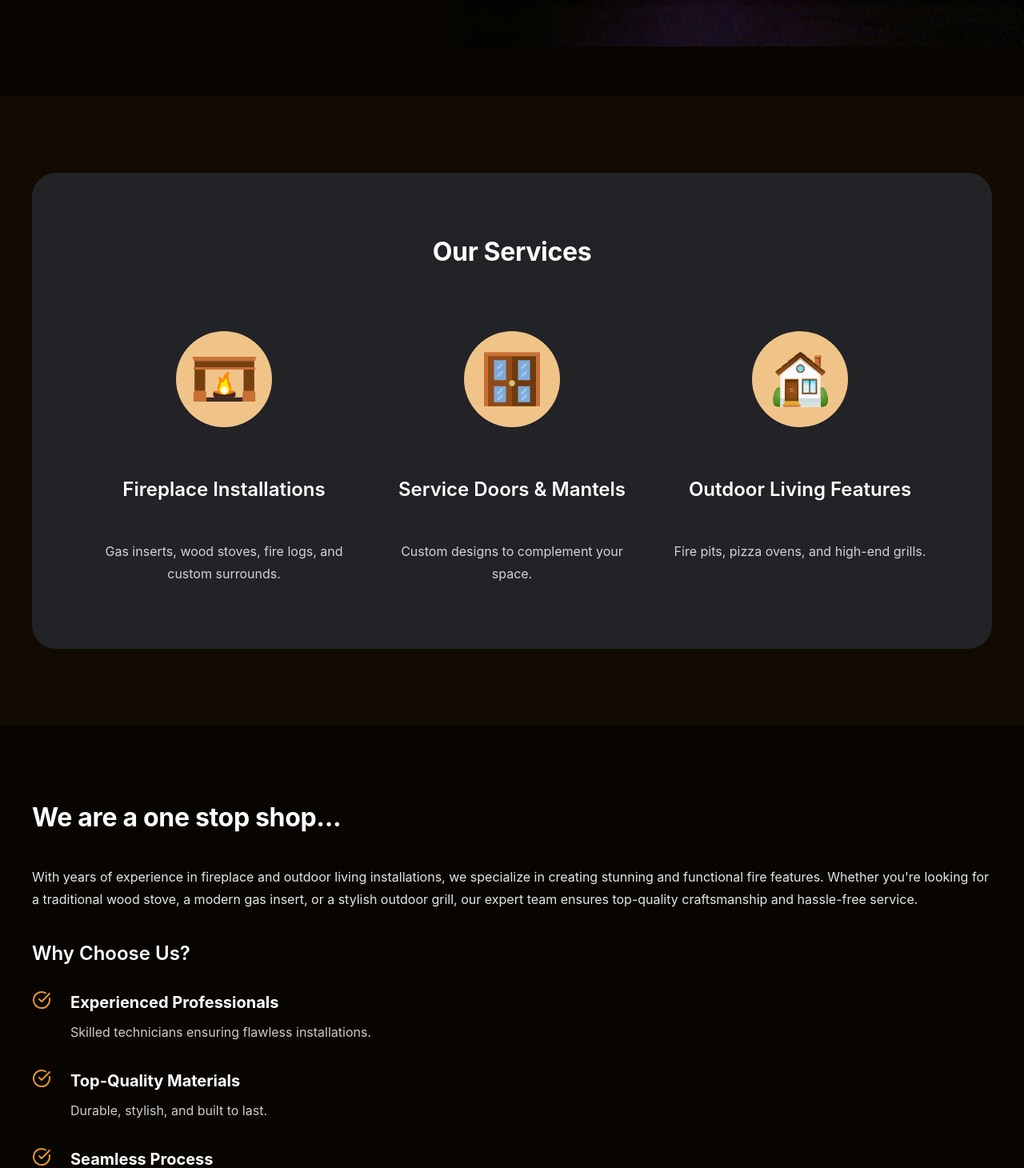
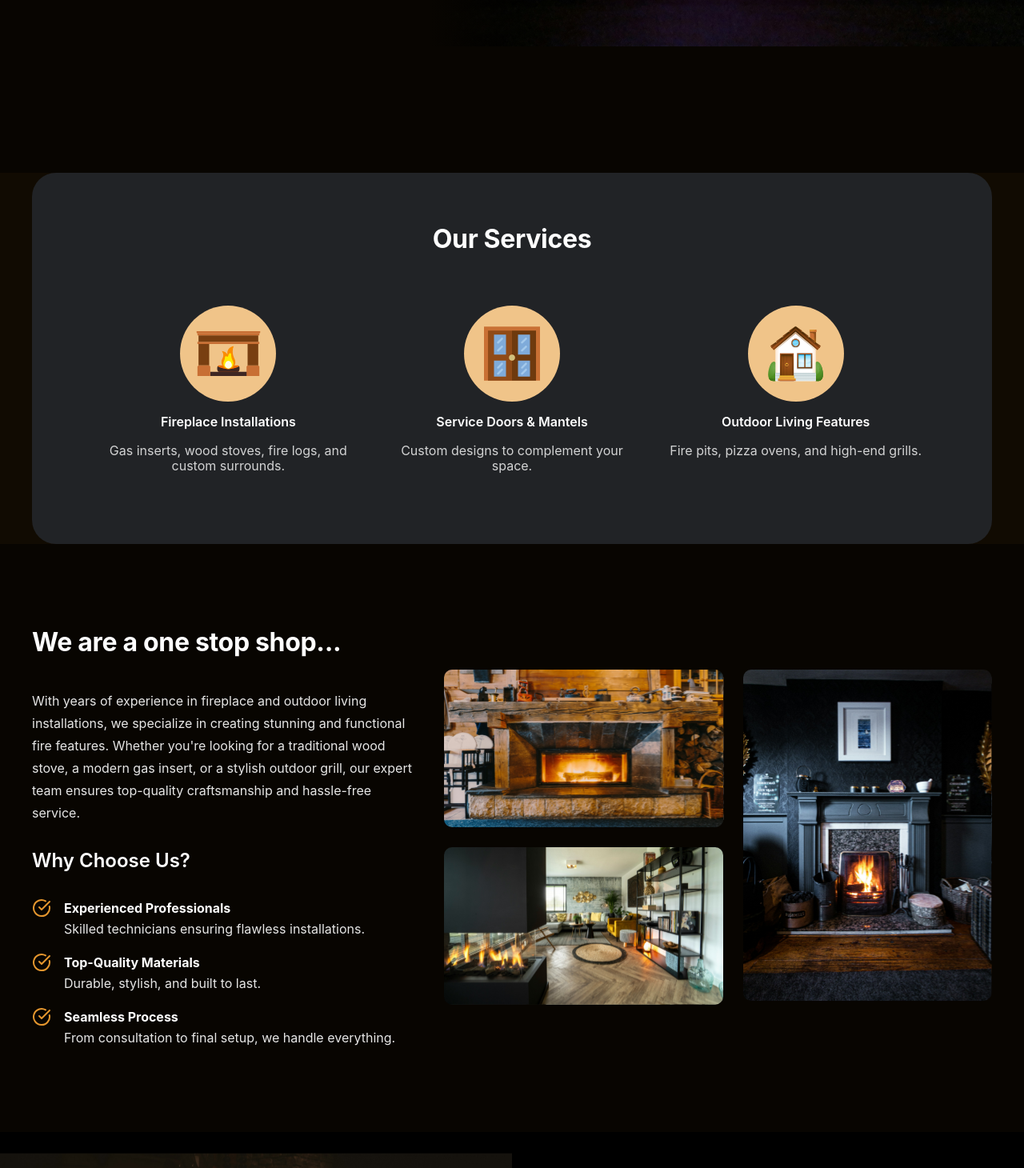
Before and after one commit to yannycastrillon/zosemax, a React (Vite) app: page / in a window 1280 px wide. Shown: the part 660-2120 px from the top of the page at 80% size. Built offline with nearby package versions, Linux system fonts and the light colour scheme.

Commit message:
Add styling and follow figma conventions fonts, spaces, margins, paddings and alignments for the HomePage

```diff
--- a/src/assets/pages/HomePage/ChooseUs/FireplaceFirstImg.tsx
+++ b/src/assets/pages/HomePage/ChooseUs/FireplaceFirstImg.tsx
@@ -5,9 +5,10 @@ interface FireplaceFirstImgProps {
   alt?: string;
 };
 
-const FireplaceFirstImg: FC<FireplaceFirstImgProps> = ({ className }) => {
+const FireplaceFirstImg: FC<FireplaceFirstImgProps> = ({ className, alt }) => {
   return (
     <svg width="350" height="197" viewBox="0 0 350 197" fill="none" xmlns="http://www.w3.org/2000/svg" xlinkHref="http://www.w3.org/1999/xlink" className={className}>
+      <rect width="349.287" height="197" rx="10" fill="url(#pattern0_11_214)" />
       <defs>
         <pattern id="pattern0_11_214" patternContentUnits="objectBoundingBox" width="1" height="1">
           <use xlinkHref="#image0_11_214" transform="scale(0.000400198 0.000709562)"/>
--- /dev/null
+++ b/src/lib/utils.ts
@@ -0,0 +1,6 @@
+import { type ClassValue, clsx } from "clsx";
+import { twMerge } from "tailwind-merge";
+
+export function cn(...inputs: ClassValue[]) {
+  return twMerge(clsx(inputs));
+}
--- a/src/pages/HomePage/HomePage.module.scss
+++ b/src/pages/HomePage/HomePage.module.scss
@@ -42,37 +42,33 @@
       padding-bottom: $spacing-2xl;
     }
 
-    h1 {
-      margin-bottom: $spacing-lg;
+    p {
+      font-size: $font-size-lg;
+      opacity: 0.9;
     }
 
-    p {
-      margin-bottom: $spacing-xl;
-      font-size: $font-size-lg;
-      opacity: 0.9;
+    &FreeQuoteButton {
+      margin-top: $spacing-xl;
     }
   }
 }
 
 .services {
-  padding: $spacing-4xl 0;
+  margin-top: $spacing-4xl;
   background-color: lighten($primary-black, 2%);
 
   &Card {
     background-color: $secondary-black;
     border-radius: $border-radius-xl;
-    padding: $spacing-3xl;
+    padding: $spacing-2xl $spacing-3xl;
     text-align: center;
-
-    h2 {
-      margin-bottom: $spacing-3xl;
-    }
   }
 
   &Grid {
+    margin-top: $spacing-2xl;
     display: grid;
     grid-template-columns: repeat(3, 1fr);
-    gap: $spacing-xl;
+    gap: $spacing-md;
 
     @media (max-width: $breakpoint-lg) {
       grid-template-columns: 1fr;
@@ -84,19 +80,8 @@
     display: flex;
     flex-direction: column;
     align-items: center;
-    gap: $spacing-md;
 
-    h3 {
-      margin: $spacing-md 0;
-    }
-
-    p {
-      color: rgba($white, 0.8);
-      margin: 0;
-    }
-  }
-
-  &Icon {
+    .servicesIcon {
       width: 120px;
       height: 120px;
       background-color: $secondary-orange;
@@ -104,22 +89,51 @@
       display: flex;
       align-items: center;
       justify-content: center;
-    margin-bottom: $spacing-sm;
 
       img {
-      width: 60px;
-      height: 60px;
+        width: 80px;
+        height: 80px;
+      }
+    }
+
+    .servicesTitle {
+      margin-top: $spacing-sm;
+      font-size: $font-size-base;
+      color: $white;
+      font-weight: $font-weight-semibold;
+    }
+
+    .servicesDescription {
+      margin-top: $spacing-sm;
+      color: rgba($white, 0.8);
+      line-height: 19px;
+      align-items: center;
     }
   }
 }
 
 .about {
-  padding: $spacing-4xl 0;
+  margin-top: $spacing-104;
+  display: grid;
+  grid-template-columns: repeat(1, 1fr);
+
+  &Container {
+    display: grid;
+    grid-template-columns: repeat(2, 1fr);
+    gap: $spacing-xl;
+    justify-items: end;
+    align-items: center;
+
+    @media (max-width: $breakpoint-lg) {
+      grid-template-columns: 1fr;
+    }
+  }
 
   .container {
     display: grid;
     grid-template-columns: 1fr 1fr;
     gap: $spacing-3xl;
+    justify-items: end;
 
     @media (max-width: $breakpoint-lg) {
       grid-template-columns: 1fr;
@@ -127,21 +141,20 @@
   }
 
   &Content {
-    h2 {
-      margin-bottom: $spacing-xl;
+    &Description {
+      margin-top: $spacing-xl;
     }
 
     h3 {
-      margin: $spacing-xl 0 $spacing-lg;
+      margin: $spacing-lg 0;
     }
   }
 
   &Images {
     display: grid;
     grid-template-columns: repeat(2, 1fr);
-    grid-template-rows: repeat(2, 1fr);
+    grid-template-rows: repeat(1, 1fr);
     gap: $spacing-md;
-    aspect-ratio: 4/3;
 
     img {
       width: 100%;
@@ -154,17 +167,26 @@
       }
     }
   }
+
+  &ImageContainerOneTwo {
+    display: grid;
+    justify-content: end;
+
+    .aboutImage1 {
+      margin-bottom: $spacing-md;
+    }
+  }
 }
 
 .benefits {
   display: flex;
   flex-direction: column;
-  gap: $spacing-lg;
+  gap: $spacing-sm;
 }
 
 .benefit {
   display: flex;
-  gap: $spacing-md;
+  gap: $spacing-sm;
   align-items: flex-start;
 
   &Icon {
@@ -174,20 +196,23 @@
     flex-shrink: 0;
   }
 
+  &Content {
     h4 {
-    font-size: $font-size-lg;
-    margin-bottom: $spacing-xs;
+      font-size: $font-size-base;
+      font-weight: $font-weight-bold;
     }
 
     p {
       margin: 0;
-    color: rgba($white, 0.8);
+    }
+
   }
 }
 
 .cta {
+  margin-top: $spacing-104;
   position: relative;
-  height: 600px;
+  height: 480px;
   background-color: darken($primary-black, 5%);
   overflow: hidden;
 
--- a/src/pages/HomePage/HomePage.tsx
+++ b/src/pages/HomePage/HomePage.tsx
@@ -1,5 +1,7 @@
 import { Link } from 'react-router-dom';
 import { CheckCircleIcon } from 'lucide-react';
+import { cn } from '@/lib/utils';
+
 // Images
 import FireplaceWoodBurningImg from "@/assets/pages/HomePage/header/FireplaceWoodBurningImg";
 import ContactFireplaceHouseChairImg from "@/assets/pages/ContactsPage/ContactFireplaceHouseChairImg";
@@ -62,13 +64,14 @@ export const HomePage = () => {
               bring warmth and style to your space with professional
               installation services.
             </p>
-            <Link to="/contact" className="button button--primary">
+            <Link to="/contact" className={cn("button button--primary", styles.heroFreeQuoteButton)}>
               Get a Free Quote
             </Link>
           </div>
         </div>
       </section>
 
+      {/* Our Services Section */}
       <section className={styles.services}>
         <div className="container">
           <div className={styles.servicesCard}>
@@ -79,8 +82,8 @@ export const HomePage = () => {
                   <div className={styles.servicesIcon}>
                     {service.component}
                   </div>
-                  <h3>{service.title}</h3>
-                  <p>{service.description}</p>
+                  <h3 className={styles.servicesTitle}>{service.title}</h3>
+                  <p className={styles.servicesDescription}>{service.description}</p>
                 </div>
               ))}
             </div>
@@ -88,11 +91,12 @@ export const HomePage = () => {
         </div>
       </section>
 
+      {/* Choose Us section */}
       <section className={styles.about}>
-        <div className="container">
+        <div className={cn("container", styles.aboutContainer)}>
           <div className={styles.aboutContent}>
             <h2>We are a one stop shop...</h2>
-            <p>
+            <p className={styles.aboutContentDescription}>
               With years of experience in fireplace and outdoor living
               installations, we specialize in creating stunning and functional
               fire features. Whether you're looking for a traditional wood
@@ -105,7 +109,7 @@ export const HomePage = () => {
               {benefits.map((benefit, index) => (
                 <div key={index} className={styles.benefit}>
                   <CheckCircleIcon className={styles.benefitIcon} />
-                  <div>
+                  <div className={styles.benefitContent}>
                     <h4>{benefit.title}</h4>
                     <p>{benefit.description}</p>
                   </div>
@@ -114,13 +118,18 @@ export const HomePage = () => {
             </div>
           </div>
           <div className={styles.aboutImages}>
-            <FireplaceFirstImg className={styles.aboutImage1} alt="Modern fireplace design" />
-            <FireplaceSecondImg className={styles.aboutImage2} alt="Custom fireplace installation"/>
-            <FireplaceThirdColumnImg className={styles.aboutImage3} alt="Outdoor fire feature"/>
+            <div className={styles.aboutImageContainerOneTwo}>
+              <FireplaceFirstImg className={styles.aboutImage1} alt="Modern fireplace design" />
+              <FireplaceSecondImg className={styles.aboutImage2} alt="Custom fireplace installation"/>
+            </div>
+            <div className={styles.aboutImageContainerThree}>
+              <FireplaceThirdColumnImg className={styles.aboutImage3} alt="Outdoor fire feature"/>
+            </div>
           </div>
         </div>
       </section>
 
+      {/* Contact Us Section */}
       <section className={styles.cta}>
         <ContactFireplaceHouseChairImg className={styles.ctaImage} alt="Luxury fireplace installation"/>
         <div className={styles.ctaCard}>
--- a/src/styles/_variables.scss
+++ b/src/styles/_variables.scss
@@ -10,6 +10,8 @@ $text-gray: #6B7280;
 // Typography
 $font-family-base: 'Inter', sans-serif;
 $font-size-base: 16px;
+
+$font-size-xs: 12px;
 $font-size-sm: 14px;
 $font-size-lg: 20px;
 $font-size-xl: 24px;
@@ -36,6 +38,7 @@ $spacing-xl: 40px;
 $spacing-2xl: 64px;
 $spacing-3xl: 80px;
 $spacing-4xl: 96px;
+$spacing-104: 104px;
 
 // Breakpoints
 $breakpoint-sm: 640px;
```
Also changed, not shown: public/images/FireplaceV1Img.svg (added). Lines whose indentation alone changed are shown as unchanged.
